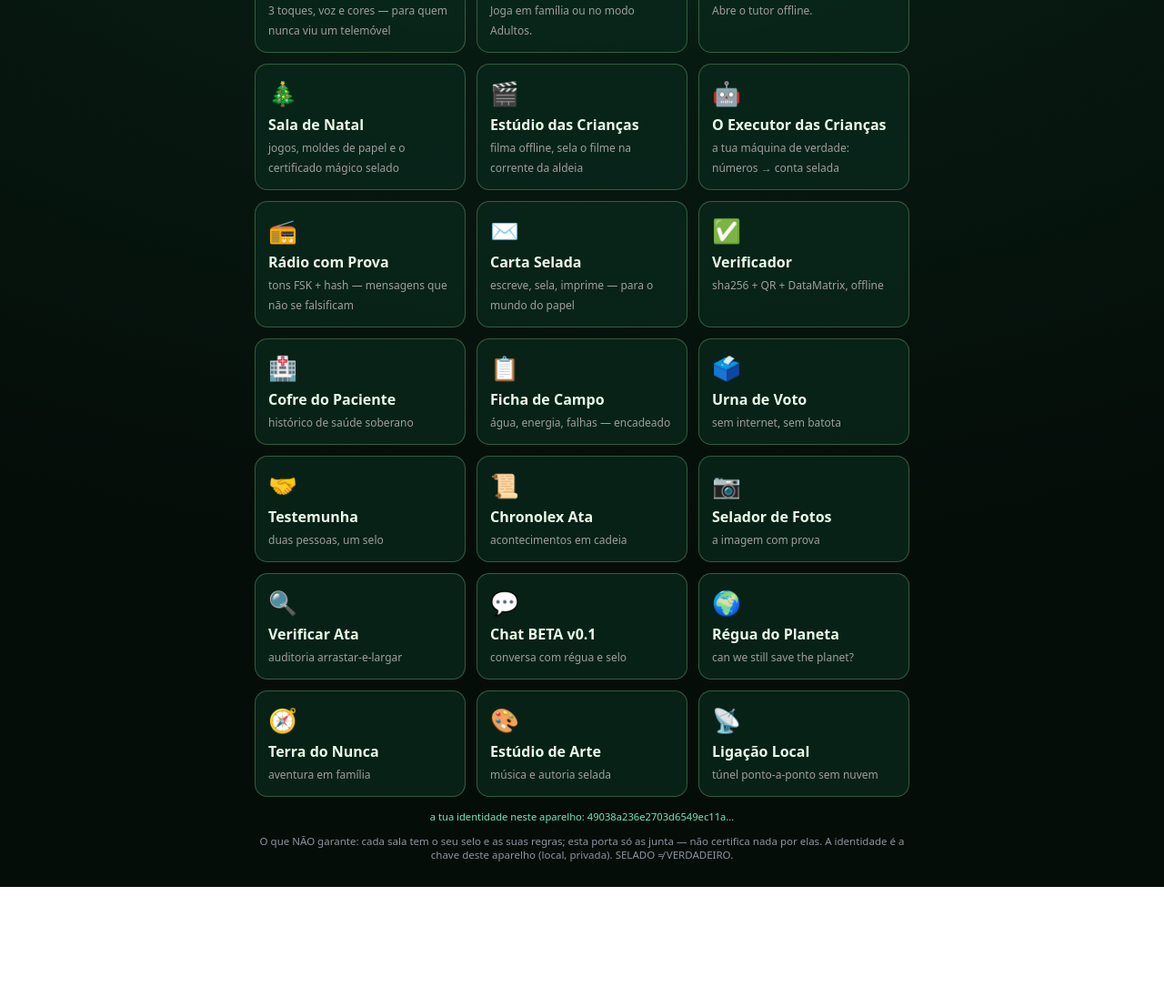
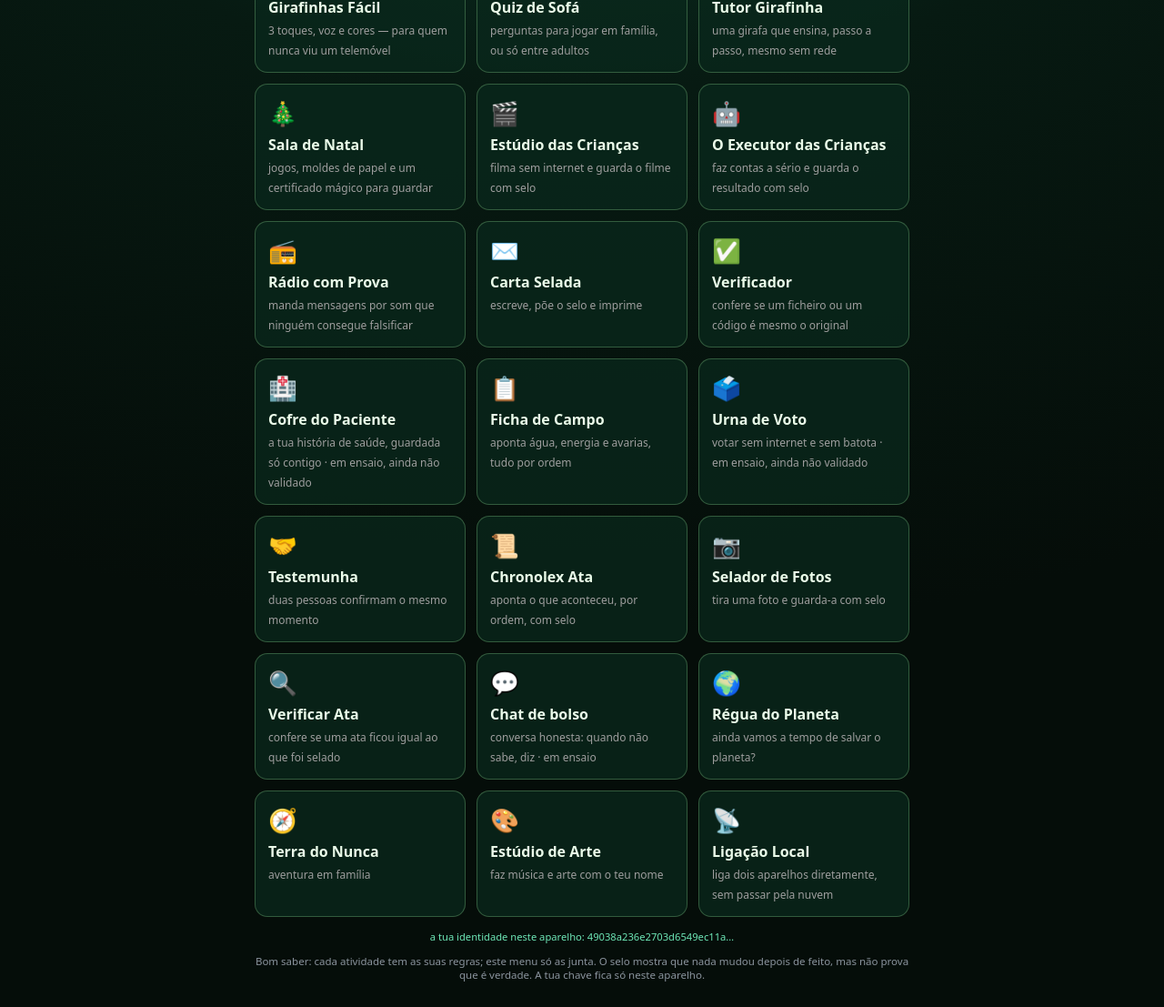
Before and after one commit to silvadvp-del/konfirmu-claim-protocol, a plain HTML site: page edicao-21/app_unica.html in a window 1280 px wide. Shown: the part 253-1360 px from the top of the page at 91% size. Before the commit the page ends 1228 px from the top, so only its background shows below. Drawn offline with Linux system fonts and the light colour scheme; files whose address does not match are found by name.

Commit message:
Menu: textos simpáticos e sem jargão, com os mesmos cartões
Ordem do David de 27-11, 04:29: «quero a app super simpática e com tudo o
que temos, reduzimos apenas o jargão e o ruído».

- Só muda texto: as mesmas atividades, as mesmas ligações e o mesmo aspeto.
  São 21 cartões na edição integrada e 19 no menu da raiz.
- Cofre do Paciente e Urna de Voto passam a dizer «em ensaio, ainda não
  validado», como decidido na KON-590.
- «Chat BETA v0.1» passa a «Chat de bolso»; a ligação fica a mesma.
- O aviso do fim diz o mesmo em palavras simples: o selo mostra que nada
  mudou, mas não prova que é verdade.
- SHA256SUMS: refeitas as 3 linhas destes ficheiros (86 de 86 conferem).

Ensaio num Chrome verdadeiro, ao pacote construído com estes textos e sem
rede: 23 de 23 páginas, 29 peças guardadas, 0 pedidos para fora. O caminho
menu → chat → «estou em perigo» dá o 112. Testes do empacotador: 16 de 16.

Co-Authored-By: Claude Opus 5.5 <noreply@anthropic.com>
Claude-Session: https://claude.ai/code/session_013JaeqFhoNwJca1LEs76n2P

```diff
--- a/SHA256SUMS.txt
+++ b/SHA256SUMS.txt
@@ -25,7 +25,7 @@ ccfc898145f93a0ec6782723c5ae22f7a345d6347f6b3a640d5747c06fc8567d  SPECIFICATION.
 5a68b4c82a11a520f7dc1fcac546e8d742be129630019122b7b10c32ca7352d3  anchors/konfirmu_calc.tsq
 df182d72860c5519be378a49c2ff7f76c37b0c36814b6802346e4b5f7d277dce  anchors/konfirmu_calc.tsr
 8bfb0305bb64e2571ca507552ef3245cb1c2fee8728e0ff8689225081ea13467  anchors/tsa.crt
-0718d37b2cd3efc2b05dc0a400f988462ca7a6a2485a8bf9053f561d8b67c127  app_unica.html
+619fadbf5c2c4d6ec34a1c1d6e6ef5ffdb37abf17dbbff156016ff7833a0c9eb  app_unica.html
 a00e758d6338b80cb951d9410606def134da50a8960fa8d6f6d7227ca849b671  assets/imersao.css
 fafbe4903fd47c245439b21d6732e199ee4c00b0467f70231b52716e76be370b  assets/imersao.js
 3ec535c004aeeb225785d8e93fb33bf99f52e399bd7dfc01969b5629baea5131  assets/nacl-fast.min.js
@@ -48,8 +48,8 @@ e4989334e354fccfbadbd38db93e599ab1589cb4f2470d09fb539446e5dc40c9  chronolex_core
 31c7e0dd78238c070652c0bedc72beaa1a604ee7b9c8fe428af48e12f8e76279  chronolex_photo_seal.html
 84939729aab756c21c15157e51928c664d43254cb48e5d573fb67cbcfc3358b3  chronolex_verify.html
 23f48cb42bb537f5707796c76a8c9683d3c976c59c761f3dd0f4147dc3e6d68e  edicao-21/Tutor-Girafinha-offline.html
-a33f0e47533e07ce2b35e9974af96576999eadfddbe296be7b462d753bd7fe9c  edicao-21/app_unica.html
-a33f0e47533e07ce2b35e9974af96576999eadfddbe296be7b462d753bd7fe9c  edicao-21/index.html
+e21f8086890f8c05761826242f84cd86ed1dcaec0156da704ff9c33f4870da32  edicao-21/app_unica.html
+e21f8086890f8c05761826242f84cd86ed1dcaec0156da704ff9c33f4870da32  edicao-21/index.html
 5e5a60ad06d54b61e25c96fd783caab9a75d90cbe7480e65b8d1c5b203cd8f76  edicao-21/kcp_family_quiz.html
 26f11ccd97f0c8c7f8eac27b6a4361c305df7069f2631716e207b939d380f961  edicao-21/manifest.json
 eb0729cbe6d9d96c57d0725012da46776af156001e16f24ad1f08cbe2519631b  estudio_video_criancas.html
--- a/edicao-21/app_unica.html
+++ b/edicao-21/app_unica.html
@@ -23,33 +23,33 @@ h1{font-size:1.6rem;background:linear-gradient(90deg,#ffd54f,#81c784);-webkit-ba
 <link rel="manifest" href="./manifest.json"></head>
 <body>
 <h1>🦒 KONFIRMU — a app única</h1>
-<p style="color:#9e9e9e">Escolhe uma atividade desta edição para a abrires neste aparelho.</p>
+<p style="color:#9e9e9e">Olá! Escolhe por onde queres começar. Depois de abrires uma vez com internet, as atividades funcionam também sem rede.</p>
 <button onclick="facil()" style="background:#ffb300;color:#1a1200;border:0;border-radius:10px;padding:10px 16px;font-weight:800">🔍 MODO FÁCIL (letras grandes)</button>
 <div class="grid">
 <a class="card" href="girafinhas_criancas_facil.html"><span class="ico">🧒</span><b>Girafinhas Fácil</b><span class="d">3 toques, voz e cores — para quem nunca viu um telemóvel</span></a>
-<a class="card" href="kcp_family_quiz.html"><span class="ico">🎲</span><b>Quiz de Sofá</b><span class="d">Joga em família ou no modo Adultos.</span></a>
-<a class="card" href="Tutor-Girafinha-offline.html"><span class="ico">🦒</span><b>Tutor Girafinha</b><span class="d">Abre o tutor offline.</span></a>
-<a class="card" href="sala_natal_girafinhas.html"><span class="ico">🎄</span><b>Sala de Natal</b><span class="d">jogos, moldes de papel e o certificado mágico selado</span></a>
-<a class="card" href="estudio_video_criancas.html"><span class="ico">🎬</span><b>Estúdio das Crianças</b><span class="d">filma offline, sela o filme na corrente da aldeia</span></a>
-<a class="card" href="executor_criancas.html"><span class="ico">🤖</span><b>O Executor das Crianças</b><span class="d">a tua máquina de verdade: números → conta selada</span></a>
-<a class="card" href="radio_selo.html"><span class="ico">📻</span><b>Rádio com Prova</b><span class="d">tons FSK + hash — mensagens que não se falsificam</span></a>
-<a class="card" href="carta_selada.html"><span class="ico">✉️</span><b>Carta Selada</b><span class="d">escreve, sela, imprime — para o mundo do papel</span></a>
-<a class="card" href="verificador_offline.html"><span class="ico">✅</span><b>Verificador</b><span class="d">sha256 + QR + DataMatrix, offline</span></a>
-<a class="card" href="patient_vault_offline.html"><span class="ico">🏥</span><b>Cofre do Paciente</b><span class="d">histórico de saúde soberano</span></a>
-<a class="card" href="ficha_campo.html"><span class="ico">📋</span><b>Ficha de Campo</b><span class="d">água, energia, falhas — encadeado</span></a>
-<a class="card" href="urna_voto_offline.html"><span class="ico">🗳️</span><b>Urna de Voto</b><span class="d">sem internet, sem batota</span></a>
-<a class="card" href="testemunha_offline.html"><span class="ico">🤝</span><b>Testemunha</b><span class="d">duas pessoas, um selo</span></a>
-<a class="card" href="chronolex_ata.html"><span class="ico">📜</span><b>Chronolex Ata</b><span class="d">acontecimentos em cadeia</span></a>
-<a class="card" href="chronolex_photo_seal.html"><span class="ico">📷</span><b>Selador de Fotos</b><span class="d">a imagem com prova</span></a>
-<a class="card" href="chronolex_verify.html"><span class="ico">🔍</span><b>Verificar Ata</b><span class="d">auditoria arrastar-e-largar</span></a>
-<a class="card" href="konfirmu_chat_offline_v0.1.html"><span class="ico">💬</span><b>Chat BETA v0.1</b><span class="d">conversa com régua e selo</span></a>
-<a class="card" href="regua_do_planeta.html"><span class="ico">🌍</span><b>Régua do Planeta</b><span class="d">can we still save the planet?</span></a>
+<a class="card" href="kcp_family_quiz.html"><span class="ico">🎲</span><b>Quiz de Sofá</b><span class="d">perguntas para jogar em família, ou só entre adultos</span></a>
+<a class="card" href="Tutor-Girafinha-offline.html"><span class="ico">🦒</span><b>Tutor Girafinha</b><span class="d">uma girafa que ensina, passo a passo, mesmo sem rede</span></a>
+<a class="card" href="sala_natal_girafinhas.html"><span class="ico">🎄</span><b>Sala de Natal</b><span class="d">jogos, moldes de papel e um certificado mágico para guardar</span></a>
+<a class="card" href="estudio_video_criancas.html"><span class="ico">🎬</span><b>Estúdio das Crianças</b><span class="d">filma sem internet e guarda o filme com selo</span></a>
+<a class="card" href="executor_criancas.html"><span class="ico">🤖</span><b>O Executor das Crianças</b><span class="d">faz contas a sério e guarda o resultado com selo</span></a>
+<a class="card" href="radio_selo.html"><span class="ico">📻</span><b>Rádio com Prova</b><span class="d">manda mensagens por som que ninguém consegue falsificar</span></a>
+<a class="card" href="carta_selada.html"><span class="ico">✉️</span><b>Carta Selada</b><span class="d">escreve, põe o selo e imprime</span></a>
+<a class="card" href="verificador_offline.html"><span class="ico">✅</span><b>Verificador</b><span class="d">confere se um ficheiro ou um código é mesmo o original</span></a>
+<a class="card" href="patient_vault_offline.html"><span class="ico">🏥</span><b>Cofre do Paciente</b><span class="d">a tua história de saúde, guardada só contigo · em ensaio, ainda não validado</span></a>
+<a class="card" href="ficha_campo.html"><span class="ico">📋</span><b>Ficha de Campo</b><span class="d">aponta água, energia e avarias, tudo por ordem</span></a>
+<a class="card" href="urna_voto_offline.html"><span class="ico">🗳️</span><b>Urna de Voto</b><span class="d">votar sem internet e sem batota · em ensaio, ainda não validado</span></a>
+<a class="card" href="testemunha_offline.html"><span class="ico">🤝</span><b>Testemunha</b><span class="d">duas pessoas confirmam o mesmo momento</span></a>
+<a class="card" href="chronolex_ata.html"><span class="ico">📜</span><b>Chronolex Ata</b><span class="d">aponta o que aconteceu, por ordem, com selo</span></a>
+<a class="card" href="chronolex_photo_seal.html"><span class="ico">📷</span><b>Selador de Fotos</b><span class="d">tira uma foto e guarda-a com selo</span></a>
+<a class="card" href="chronolex_verify.html"><span class="ico">🔍</span><b>Verificar Ata</b><span class="d">confere se uma ata ficou igual ao que foi selado</span></a>
+<a class="card" href="konfirmu_chat_offline_v0.1.html"><span class="ico">💬</span><b>Chat de bolso</b><span class="d">conversa honesta: quando não sabe, diz · em ensaio</span></a>
+<a class="card" href="regua_do_planeta.html"><span class="ico">🌍</span><b>Régua do Planeta</b><span class="d">ainda vamos a tempo de salvar o planeta?</span></a>
 <a class="card" href="neverland_family_quest.html"><span class="ico">🧭</span><b>Terra do Nunca</b><span class="d">aventura em família</span></a>
-<a class="card" href="kcp_art_music_studio.html"><span class="ico">🎨</span><b>Estúdio de Arte</b><span class="d">música e autoria selada</span></a>
-<a class="card" href="webrtc_local.html"><span class="ico">📡</span><b>Ligação Local</b><span class="d">túnel ponto-a-ponto sem nuvem</span></a>
+<a class="card" href="kcp_art_music_studio.html"><span class="ico">🎨</span><b>Estúdio de Arte</b><span class="d">faz música e arte com o teu nome</span></a>
+<a class="card" href="webrtc_local.html"><span class="ico">📡</span><b>Ligação Local</b><span class="d">liga dois aparelhos diretamente, sem passar pela nuvem</span></a>
 </div>
 <div class="id" id="id">a tua identidade aparece aqui</div>
-<p class="aviso">O que NÃO garante: cada sala tem o seu selo e as suas regras; esta porta só as junta — não certifica nada por elas. A identidade é a chave deste aparelho (local, privada). SELADO ≠ VERDADEIRO.</p>
+<p class="aviso">Bom saber: cada atividade tem as suas regras; este menu só as junta. O selo mostra que nada mudou depois de feito, mas não prova que é verdade. A tua chave fica só neste aparelho.</p>
 <script src="./assets/nacl-fast.min.js"></script>
 <script>
 function toHex(u8){var s='';for(var i=0;i<u8.length;i++)s+=('0'+u8[i].toString(16)).slice(-2);return s}
```
Also changed, not shown: app_unica.html (+19 -19 lines), edicao-21/index.html (+21 -21 lines).
